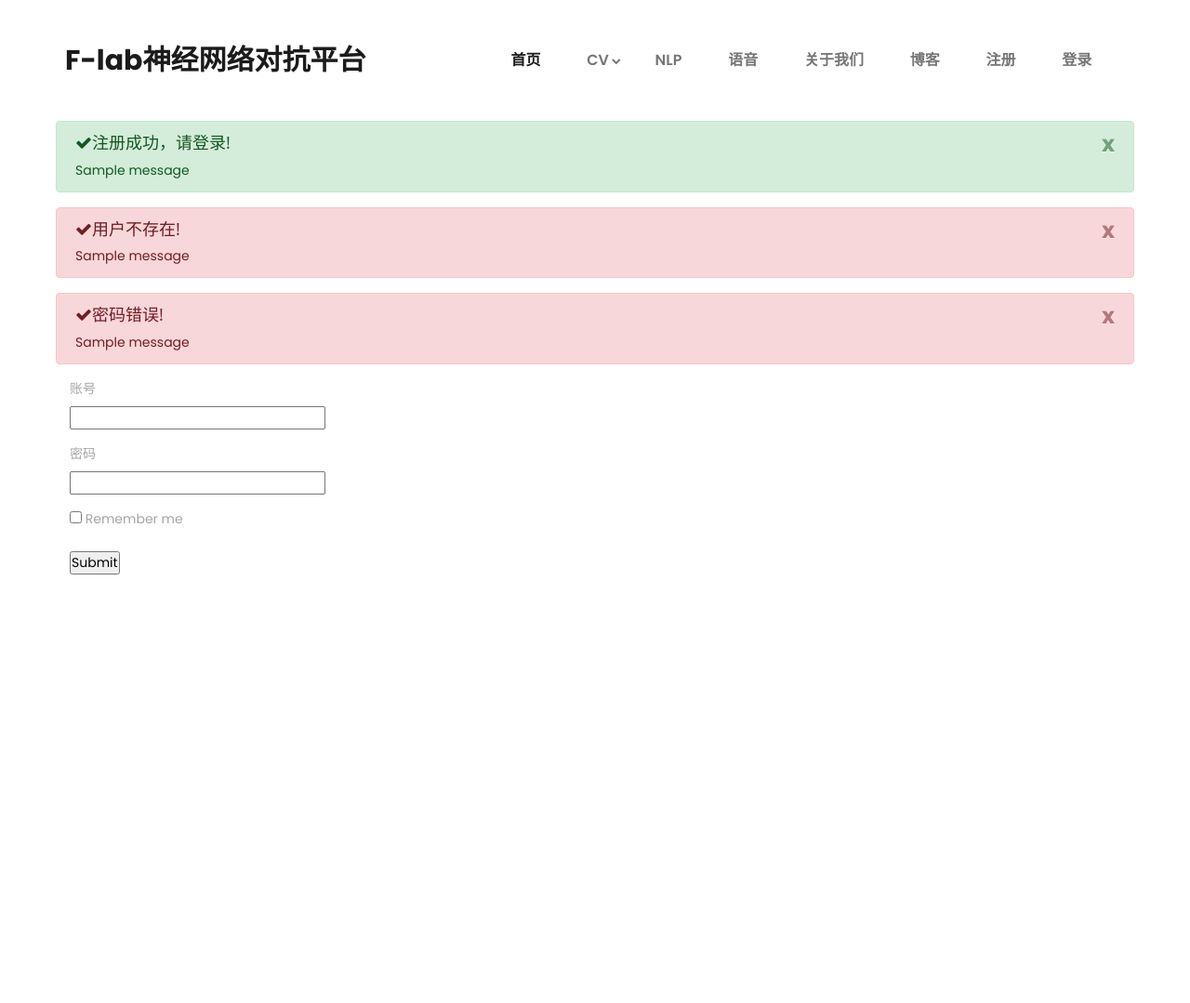
After one commit to byerHu/adversarial, a Flask app: template templates/home/login.html in a window 1280 px wide. The commit adds this page. Shown: the whole page at 93% size. Run offline with Flask 2, Linux system fonts and the light colour scheme; the template is opened without the code that fills it, so the values that code supplies are empty, except form fields; one stand-in notice (Sample message) is shown; form fields are guessed from the names that the template uses; parts of the project's set-up code (start-up, migrations or seed data) failed here and were passed over; some libraries are stand-ins or nearby versions.

Commit message:
登录，注册，博博客

```diff
--- a/app.py
+++ b/app.py
@@ -86,5 +86,10 @@ def recognition():
 
     return render_template('home/cv.html')
 
+# 图像
+@app.route('/login')
+def login():
+    return render_template("home/login.html")
+
 if __name__ == "__main__":
     app.run(debug=True)
--- /dev/null
+++ b/templates/home/login.html
@@ -0,0 +1,69 @@
+{% extends "home/nav.html" %}
+{% block content %}
+<div class="home">
+    <div class="home_slider_container">
+        <!-- Home Slider -->
+        <div class="owl-carousel owl-theme home_slider">
+            <form class="form-horizontal" action="{{ url_for('login') }}" method="post">
+                <div class="form-group">
+                    <div class="box-body">
+                        {% for msg in get_flashed_messages(category_filter=["ok"]) %}
+                        <div class="alert alert-success alert-dismissible">
+                            <button type="button" class="close" data-dismiss="alert" aria-hidden="true">x</button>
+                            <h4><i class="icon fa fa-check"></i>注册成功，请登录!</h4>
+                            {{ msg }}
+                        </div>
+                        {% endfor %}
+                        {% for msg in get_flashed_messages(category_filter=["err1"]) %}
+                        <div class="alert alert-danger alert-dismissible">
+                            <button type="button" class="close" data-dismiss="alert" aria-hidden="true">x</button>
+                            <h4><i class="icon fa fa-check"></i>用户不存在!</h4>
+                            {{ msg }}
+                        </div>
+                        {% endfor %}
+                        {% for msg in get_flashed_messages(category_filter=["err2"]) %}
+                        <div class="alert alert-danger alert-dismissible">
+                            <button type="button" class="close" data-dismiss="alert" aria-hidden="true">x</button>
+                            <h4><i class="icon fa fa-check"></i>密码错误!</h4>
+                            {{ msg }}
+                        </div>
+                        {% endfor %}
+                    </div>
+                </div>
+                <div class="form-group">
+                    <label for="inputEmail3" class="col-sm-2 control-label">账号</label>
+                    <div class="col-sm-10">
+                        {# <input type="text" class="form-control" id="inputEmail3" placeholder="username">#}
+                        {{ form.username }}
+                    </div>
+                </div>
+                <div class="form-group">
+                    <label for="inputPassword3" class="col-sm-2 control-label">密码</label>
+                    <div class="col-sm-10">
+                        {# <input type="password" class="form-control" id="inputPassword3" placeholder="Password">#}
+                        {{ form.pwd }}
+                    </div>
+                </div>
+                <div class="form-group">
+                    <div class="col-sm-offset-2 col-sm-10">
+                        <div class="checkbox">
+                            <label>
+                                <input type="checkbox"> Remember me
+                            </label>
+                        </div>
+                    </div>
+                </div>
+                <div class="form-group">
+                    <div class="col-sm-offset-2 col-sm-10">
+                        {#
+                        <button type="submit" class="btn btn-default">登录</button>
+                        #}
+                        {{ form.submit }}
+                        {{ form.csrf_token }}
+                    </div>
+                </div>
+            </form>
+        </div>
+    </div>
+</div>
+{% endblock %}
--- a/templates/home/nav.html
+++ b/templates/home/nav.html
@@ -43,6 +43,9 @@
 									<li><a href="#">NLP</a></li>
 									<li><a href="#">语音</a></li>
 									<li><a href="contact.html">关于我们</a></li>
+									<li><a href="contact.html">博客</a></li>
+									<li><a href="contact.html">注册</a></li>
+									<li><a href="{{url_for('login')}}">登录</a></li>
 								</ul>
 							</nav>
 						</div>
```
Also changed, not shown: models.py (added, +20 -0 lines), templates/home/register.html (added, +10 -0 lines).
